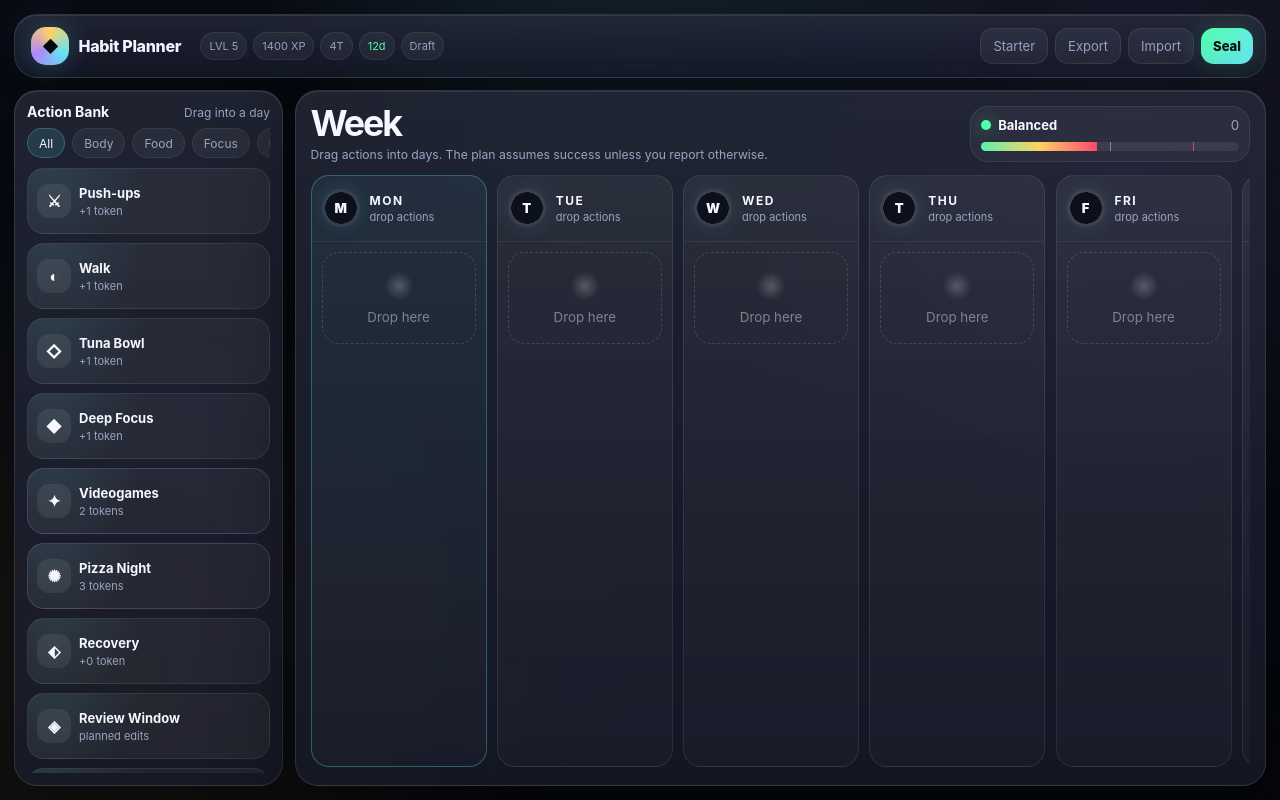
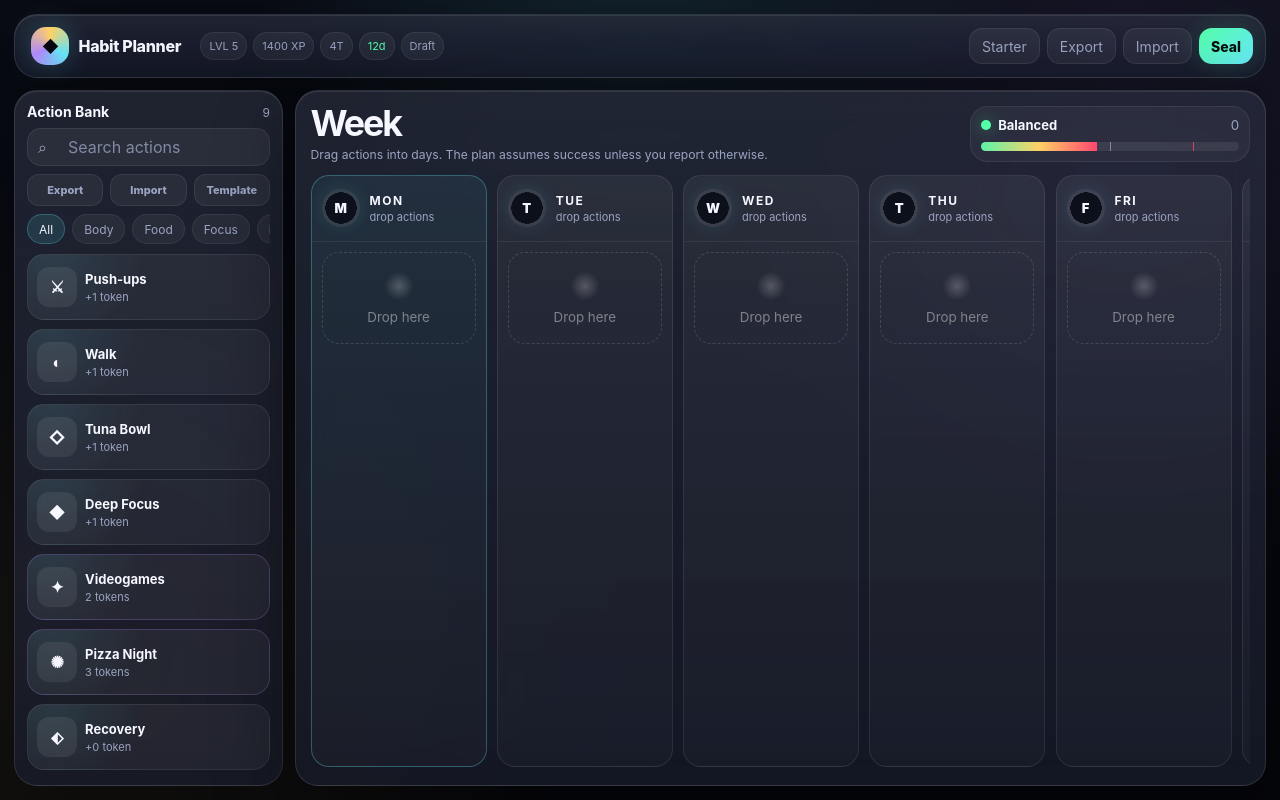
Before and after one commit to Agusteando/habits-planner, a React (Vite) app: page / in a window 1280 px wide. Built offline with nearby package versions, Linux system fonts and the light colour scheme.

Commit message:
version 7

```diff
--- a/package.json
+++ b/package.json
@@ -1,7 +1,7 @@
 {
-  "name": "habit-planner-rpg-v8",
+  "name": "habit-planner-rpg-v9",
   "private": true,
-  "version": "0.8.0",
+  "version": "0.9.0",
   "type": "module",
   "scripts": {
     "dev": "vite --host 0.0.0.0",
--- a/src/components/ActionBank.tsx
+++ b/src/components/ActionBank.tsx
@@ -1,4 +1,4 @@
-import { useMemo, useState } from "react";
+import { useMemo, useRef, useState } from "react";
 import { TaskCategory } from "../domain/types";
 import { useDragLayer } from "./DragLayer";
 import { usePlanner } from "../state/plannerStore";
@@ -6,20 +6,49 @@ import { usePlanner } from "../state/plannerStore";
 const chips: Array<"All" | TaskCategory> = ["All", "Body", "Food", "Focus", "Dopa", "Recovery", "System"];
 
 export function ActionBank() {
-  const { state } = usePlanner();
+  const { state, importActionBankFile, exportActionBank, exportActionBankTemplate } = usePlanner();
   const { beginDrag } = useDragLayer();
   const [chip, setChip] = useState<"All" | TaskCategory>("All");
+  const [query, setQuery] = useState("");
+  const importRef = useRef<HTMLInputElement | null>(null);
 
   const visible = useMemo(
-    () => Object.values(state.tasks).filter((task) => chip === "All" || task.category === chip),
-    [state.tasks, chip]
+    () => Object.values(state.tasks).filter((task) => {
+      const matchesChip = chip === "All" || task.category === chip;
+      const q = query.trim().toLowerCase();
+      const matchesQuery = !q || [task.title, task.category, task.kind, task.tiers.map((tier) => tier.label).join(" ")].join(" ").toLowerCase().includes(q);
+      return matchesChip && matchesQuery;
+    }),
+    [state.tasks, chip, query]
   );
 
   return (
     <aside className="action-bank glass-panel">
       <div className="bank-head">
         <strong>Action Bank</strong>
-        <span>Drag into a day</span>
+        <span>{visible.length}</span>
+      </div>
+
+      <label className="bank-search">
+        <span>⌕</span>
+        <input value={query} onChange={(event) => setQuery(event.target.value)} placeholder="Search actions" />
+      </label>
+
+      <div className="bank-tools">
+        <button onClick={exportActionBank}>Export</button>
+        <button onClick={() => importRef.current?.click()}>Import</button>
+        <button onClick={exportActionBankTemplate}>Template</button>
+        <input
+          ref={importRef}
+          className="file-input"
+          type="file"
+          accept="application/json,.json"
+          onChange={(event) => {
+            const file = event.target.files?.[0];
+            if (file) importActionBankFile(file);
+            if (importRef.current) importRef.current.value = "";
+          }}
+        />
       </div>
 
       <div className="chip-row">
@@ -40,10 +69,11 @@ export function ActionBank() {
             <span className="bank-icon">{task.icon}</span>
             <span className="bank-copy">
               <strong>{task.title}</strong>
-              <small>{task.kind === "reward" ? `${task.tokenCost} tokens` : task.kind === "review" ? "planned edits" : task.kind === "pause" ? "stop point" : `+${task.tokenEarn} token`}</small>
+              <small>{task.kind === "reward" ? `${task.tokenCost} tokens` : task.kind === "review" ? "review" : task.kind === "pause" ? "pause" : `+${task.tokenEarn} token`}</small>
             </span>
           </button>
         ))}
+        {visible.length === 0 && <div className="bank-empty">No actions found.</div>}
       </div>
     </aside>
   );
--- a/src/state/plannerStore.tsx
+++ b/src/state/plannerStore.tsx
@@ -15,7 +15,7 @@ import {
   REVIEW_WINDOW_MS,
   SOS_LOCK_MS
 } from "../domain/rules";
-import { DayKey, HabitTask, PlannerSnapshot, PlannerState, ScheduledBlock } from "../domain/types";
+import { ActionBankSnapshot, DayKey, HabitTask, PlannerSnapshot, PlannerState, ScheduledBlock } from "../domain/types";
 
 const STORAGE_KEY = "habit-planner-rpg-v6";
 
@@ -36,6 +36,7 @@ type Action =
   | { type: "OPEN_REVIEW"; blockId: string }
   | { type: "STARTER_WEEK" }
   | { type: "IMPORT"; snapshot: PlannerSnapshot }
+  | { type: "IMPORT_ACTION_BANK"; snapshot: ActionBankSnapshot }
   | { type: "TOAST"; toast?: string };
 
 function baseState(): PlannerState {
@@ -59,6 +60,22 @@ function validateSnapshot(input: unknown): PlannerSnapshot {
   if (!snapshot.player || !snapshot.week) throw new Error("Plan is missing state.");
   if (!snapshot.selectedDay || !DAYS.includes(snapshot.selectedDay)) throw new Error("Plan has an invalid day.");
   return snapshot as PlannerSnapshot;
+}
+
+function validateActionBankSnapshot(input: unknown): ActionBankSnapshot {
+  if (!input || typeof input !== "object") throw new Error("Invalid action bank file.");
+  const snapshot = input as Partial<ActionBankSnapshot>;
+  if (snapshot.schemaVersion !== 6) throw new Error("Unsupported action bank version.");
+  if (snapshot.kind !== "habit-action-bank") throw new Error("This is not an action bank file.");
+  if (!snapshot.tasks || typeof snapshot.tasks !== "object") throw new Error("Action bank is missing tasks.");
+
+  for (const task of Object.values(snapshot.tasks) as HabitTask[]) {
+    if (!task.id || !task.title || !task.kind || !Array.isArray(task.tiers) || task.tiers.length === 0) {
+      throw new Error("Action bank contains an invalid task.");
+    }
+  }
+
+  return snapshot as ActionBankSnapshot;
 }
 
 function loadState(): PlannerState {
@@ -315,6 +332,13 @@ function reducer(state: PlannerState, action: Action): PlannerState {
         toast: "Plan imported."
       };
 
+    case "IMPORT_ACTION_BANK":
+      return {
+        ...state,
+        tasks: { ...state.tasks, ...action.snapshot.tasks },
+        toast: "Action bank imported."
+      };
+
     case "TOAST":
       return { ...state, toast: action.toast };
 
@@ -329,8 +353,12 @@ interface PlannerContextValue {
   dispatch: React.Dispatch<Action>;
   canEdit: boolean;
   makeSnapshot: () => PlannerSnapshot;
+  makeActionBankSnapshot: () => ActionBankSnapshot;
   importFile: (file: File) => Promise<void>;
+  importActionBankFile: (file: File) => Promise<void>;
   exportPlan: () => void;
+  exportActionBank: () => void;
+  exportActionBankTemplate: () => void;
 }
 
 const PlannerContext = createContext<PlannerContextValue | null>(null);
@@ -358,10 +386,23 @@ export function PlannerProvider({ children }: { children: React.ReactNode }) {
     toast: undefined
   }), [state]);
 
+  const makeActionBankSnapshot = useCallback((): ActionBankSnapshot => ({
+    schemaVersion: 6,
+    kind: "habit-action-bank",
+    exportedAt: new Date().toISOString(),
+    tasks: state.tasks
+  }), [state.tasks]);
+
   const importFile = useCallback(async (file: File) => {
     const text = await file.text();
     const parsed = JSON.parse(text);
     dispatch({ type: "IMPORT", snapshot: validateSnapshot(parsed) });
+  }, []);
+
+  const importActionBankFile = useCallback(async (file: File) => {
+    const text = await file.text();
+    const parsed = JSON.parse(text);
+    dispatch({ type: "IMPORT_ACTION_BANK", snapshot: validateActionBankSnapshot(parsed) });
   }, []);
 
   const exportPlan = useCallback(() => {
@@ -378,7 +419,60 @@ export function PlannerProvider({ children }: { children: React.ReactNode }) {
     URL.revokeObjectURL(url);
   }, [makeSnapshot]);
 
-  const value = useMemo(() => ({ state, report, dispatch, canEdit, makeSnapshot, importFile, exportPlan }), [state, report, canEdit, makeSnapshot, importFile, exportPlan]);
+  const exportActionBank = useCallback(() => {
+    const snapshot = makeActionBankSnapshot();
+    const blob = new Blob([JSON.stringify(snapshot, null, 2)], { type: "application/json" });
+    const url = URL.createObjectURL(blob);
+    const stamp = new Date().toISOString().slice(0, 10);
+    const anchor = document.createElement("a");
+    anchor.href = url;
+    anchor.download = `habit-action-bank-${stamp}.json`;
+    document.body.appendChild(anchor);
+    anchor.click();
+    anchor.remove();
+    URL.revokeObjectURL(url);
+  }, [makeActionBankSnapshot]);
+
+  const exportActionBankTemplate = useCallback(() => {
+    const firstTask = Object.values(taskTemplates)[0];
+    const template: ActionBankSnapshot = {
+      schemaVersion: 6,
+      kind: "habit-action-bank",
+      exportedAt: new Date().toISOString(),
+      tasks: {
+        example_custom_action: {
+          ...firstTask,
+          id: "example_custom_action",
+          title: "Example Custom Action",
+          icon: "✧",
+          category: "Focus",
+          kind: "discipline",
+          tokenCost: 0,
+          tokenEarn: 1,
+          accent: "cyan",
+          tiers: [
+            { level: 1, label: "Minimum version", minutes: 5, xp: 10, tension: 4, relief: 0 },
+            { level: 2, label: "Standard version", minutes: 20, xp: 30, tension: 16, relief: 0 },
+            { level: 3, label: "Deep version", minutes: 45, xp: 60, tension: 34, relief: 0 }
+          ]
+        }
+      }
+    };
+    const blob = new Blob([JSON.stringify(template, null, 2)], { type: "application/json" });
+    const url = URL.createObjectURL(blob);
+    const anchor = document.createElement("a");
+    anchor.href = url;
+    anchor.download = "habit-action-bank-template.json";
+    document.body.appendChild(anchor);
+    anchor.click();
+    anchor.remove();
+    URL.revokeObjectURL(url);
+  }, []);
+
+  const value = useMemo(
+    () => ({ state, report, dispatch, canEdit, makeSnapshot, makeActionBankSnapshot, importFile, importActionBankFile, exportPlan, exportActionBank, exportActionBankTemplate }),
+    [state, report, canEdit, makeSnapshot, makeActionBankSnapshot, importFile, importActionBankFile, exportPlan, exportActionBank, exportActionBankTemplate]
+  );
 
   return <PlannerContext.Provider value={value}>{children}</PlannerContext.Provider>;
 }
--- a/src/styles.css
+++ b/src/styles.css
@@ -124,7 +124,7 @@ button:disabled { opacity: .42; cursor: not-allowed; }
   background: rgba(255,255,255,.06);
   border: 1px solid rgba(255,255,255,.08);
   color: var(--muted);
-  font-size: 13px;
+  font-size: 14px;
 }
 .seal-action {
   color: #06110e;
@@ -234,21 +234,24 @@ button:disabled { opacity: .42; cursor: not-allowed; }
 
 .week-scroll {
   min-height: 0;
+  height: 100%;
   overflow-x: auto;
   overflow-y: hidden;
   padding-bottom: 3px;
   scrollbar-color: rgba(255,255,255,.16) transparent;
 }
 .week-row {
-  min-height: 100%;
-  width: max(100%, 1120px);
+  height: 100%;
+  min-height: 0;
+  width: max(100%, 1470px);
   display: grid;
-  grid-template-columns: repeat(7, minmax(148px, 1fr));
+  grid-template-columns: repeat(7, minmax(180px, 1fr));
   gap: clamp(8px, .8vw, 12px);
 }
 
 .day-column {
   min-height: 0;
+  height: 100%;
   display: grid;
   grid-template-rows: auto minmax(0, 1fr);
   border-radius: clamp(18px, 1.4vw, 24px);
@@ -297,12 +300,14 @@ button:disabled { opacity: .42; cursor: not-allowed; }
 }
 .day-stack {
   min-height: 0;
+  height: 100%;
   padding: 10px;
   display: grid;
-  gap: 10px;
+  gap: 11px;
   align-content: start;
   overflow-y: auto;
   overflow-x: hidden;
+  overscroll-behavior: contain;
   scrollbar-color: rgba(255,255,255,.14) transparent;
 }
 .drop-hint {
@@ -324,7 +329,7 @@ button:disabled { opacity: .42; cursor: not-allowed; }
 
 .block-card {
   position: relative;
-  min-height: 82px;
+  min-height: 98px;
   padding: 10px;
   display: grid;
   grid-template-rows: auto;
@@ -367,14 +372,14 @@ button:disabled { opacity: .42; cursor: not-allowed; }
 .block-main {
   min-width: 0;
   display: grid;
-  grid-template-columns: 34px minmax(0, 1fr);
+  grid-template-columns: 40px minmax(0, 1fr);
   gap: 8px;
   align-items: center;
   padding-left: 14px;
 }
 .block-icon {
-  width: 34px;
-  height: 34px;
+  width: 40px;
+  height: 40px;
   display: grid;
   place-items: center;
   border-radius: 13px;
@@ -422,7 +427,7 @@ button:disabled { opacity: .42; cursor: not-allowed; }
 .status-pill.paused { color: var(--silver); }
 .status-pill.recoveryDue { color: var(--amber); }
 .block-card.expanded {
-  min-height: 122px;
+  min-height: 152px;
   border-color: rgba(103,232,249,.28);
   box-shadow: 0 16px 42px rgba(0,0,0,.32), 0 0 24px rgba(103,232,249,.1), inset 0 1px 0 rgba(255,255,255,.08);
 }
@@ -461,10 +466,10 @@ button:disabled { opacity: .42; cursor: not-allowed; }
 
 .action-bank {
   order: 2;
-  min-height: clamp(116px, 17dvh, 168px);
+  min-height: clamp(168px, 24dvh, 240px);
   padding: clamp(9px, 1vw, 12px);
   display: grid;
-  grid-template-rows: auto auto minmax(0, 1fr);
+  grid-template-rows: auto auto auto auto minmax(0, 1fr);
   gap: 8px;
 }
 .bank-head {
@@ -475,6 +480,53 @@ button:disabled { opacity: .42; cursor: not-allowed; }
 }
 .bank-head strong { font-size: 14px; }
 .bank-head span { color: var(--muted); font-size: 12px; }
+.bank-search {
+  height: 38px;
+  display: grid;
+  grid-template-columns: 22px minmax(0, 1fr);
+  align-items: center;
+  gap: 6px;
+  padding: 0 10px;
+  border-radius: 14px;
+  background: rgba(255,255,255,.056);
+  border: 1px solid rgba(255,255,255,.075);
+  color: var(--muted);
+}
+
+.bank-search input {
+  min-width: 0;
+  width: 100%;
+  border: 0;
+  outline: 0;
+  background: transparent;
+  color: var(--text);
+}
+
+.bank-search input::placeholder {
+  color: rgba(155,164,194,.78);
+}
+
+.bank-tools {
+  display: grid;
+  grid-template-columns: repeat(3, minmax(0, 1fr));
+  gap: 7px;
+}
+
+.bank-tools button {
+  height: 32px;
+  border-radius: 12px;
+  background: rgba(255,255,255,.055);
+  border: 1px solid rgba(255,255,255,.075);
+  color: var(--muted);
+  font-size: 11px;
+  font-weight: 760;
+}
+
+.bank-tools button:hover {
+  color: var(--text);
+  border-color: rgba(103,232,249,.24);
+}
+
 .chip-row {
   display: flex;
   gap: 7px;
@@ -500,6 +552,7 @@ button:disabled { opacity: .42; cursor: not-allowed; }
 }
 .bank-strip {
   min-height: 0;
+  height: 100%;
   display: flex;
   gap: 9px;
   overflow-x: auto;
@@ -512,7 +565,7 @@ button:disabled { opacity: .42; cursor: not-allowed; }
   min-height: 62px;
   padding: 9px;
   display: grid;
-  grid-template-columns: 34px minmax(0, 1fr);
+  grid-template-columns: 40px minmax(0, 1fr);
   gap: 8px;
   align-items: center;
   border-radius: 17px;
@@ -525,8 +578,8 @@ button:disabled { opacity: .42; cursor: not-allowed; }
 }
 .bank-card.reward { border-color: rgba(177,140,255,.24); }
 .bank-icon {
-  width: 34px;
-  height: 34px;
+  width: 40px;
+  height: 40px;
   display: grid;
   place-items: center;
   border-radius: 12px;
@@ -736,7 +789,7 @@ button:disabled { opacity: .42; cursor: not-allowed; }
     order: 1;
     min-height: 0;
     height: 100%;
-    grid-template-rows: auto auto minmax(0, 1fr);
+    grid-template-rows: auto auto auto auto minmax(0, 1fr);
     align-self: stretch;
   }
 
@@ -784,17 +837,17 @@ button:disabled { opacity: .42; cursor: not-allowed; }
   }
   .week-row {
     width: max(100%, 1960px);
-    grid-template-columns: repeat(7, minmax(260px, 1fr));
+    grid-template-columns: repeat(7, minmax(286px, 1fr));
   }
   .day-column {
     min-height: 100%;
   }
   .block-card {
-    min-height: 86px;
+    min-height: 100px;
   }
 
   .block-card.expanded {
-    min-height: 126px;
+    min-height: 150px;
   }
 }
 
@@ -816,7 +869,7 @@ button:disabled { opacity: .42; cursor: not-allowed; }
   }
   .week-row {
     width: max(100%, 1848px);
-    grid-template-columns: repeat(7, minmax(248px, 1fr));
+    grid-template-columns: repeat(7, minmax(272px, 1fr));
   }
   .day-stack {
     padding: 9px;
@@ -826,7 +879,7 @@ button:disabled { opacity: .42; cursor: not-allowed; }
     padding: 0 6px;
   }
   .action-bank {
-    min-height: 150px;
+    min-height: 210px;
   }
   .bank-card {
     flex-basis: 166px;
@@ -852,12 +905,12 @@ button:disabled { opacity: .42; cursor: not-allowed; }
   }
 
   .block-card {
-    min-height: 80px;
+    min-height: 94px;
     padding: 8px;
   }
 
   .block-card.expanded {
-    min-height: 120px;
+    min-height: 144px;
   }
 
   .block-actions button {
```
Also changed, not shown: src/domain/types.ts (+7 -0 lines), 2 other files (tests, documents, lock files or other folders).
